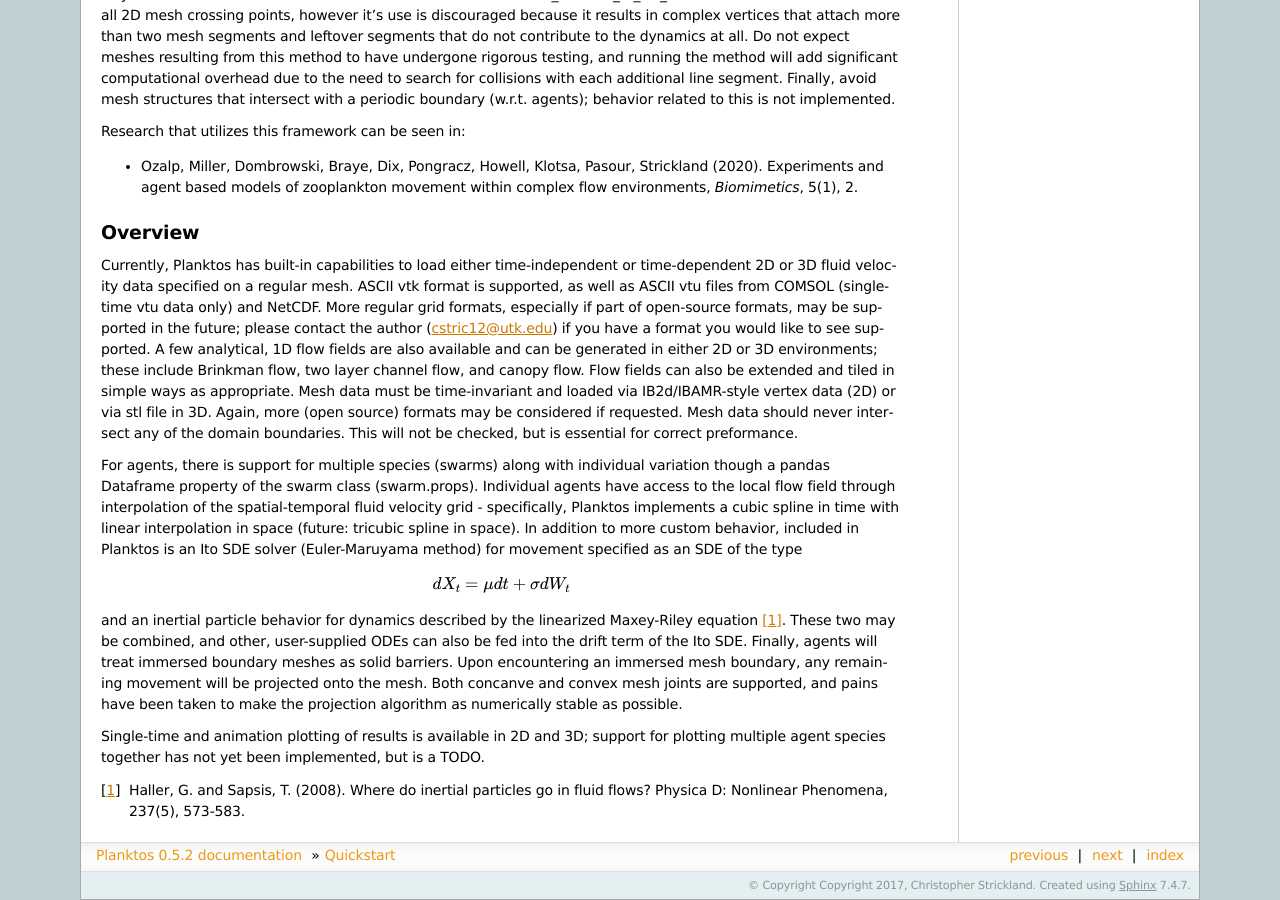
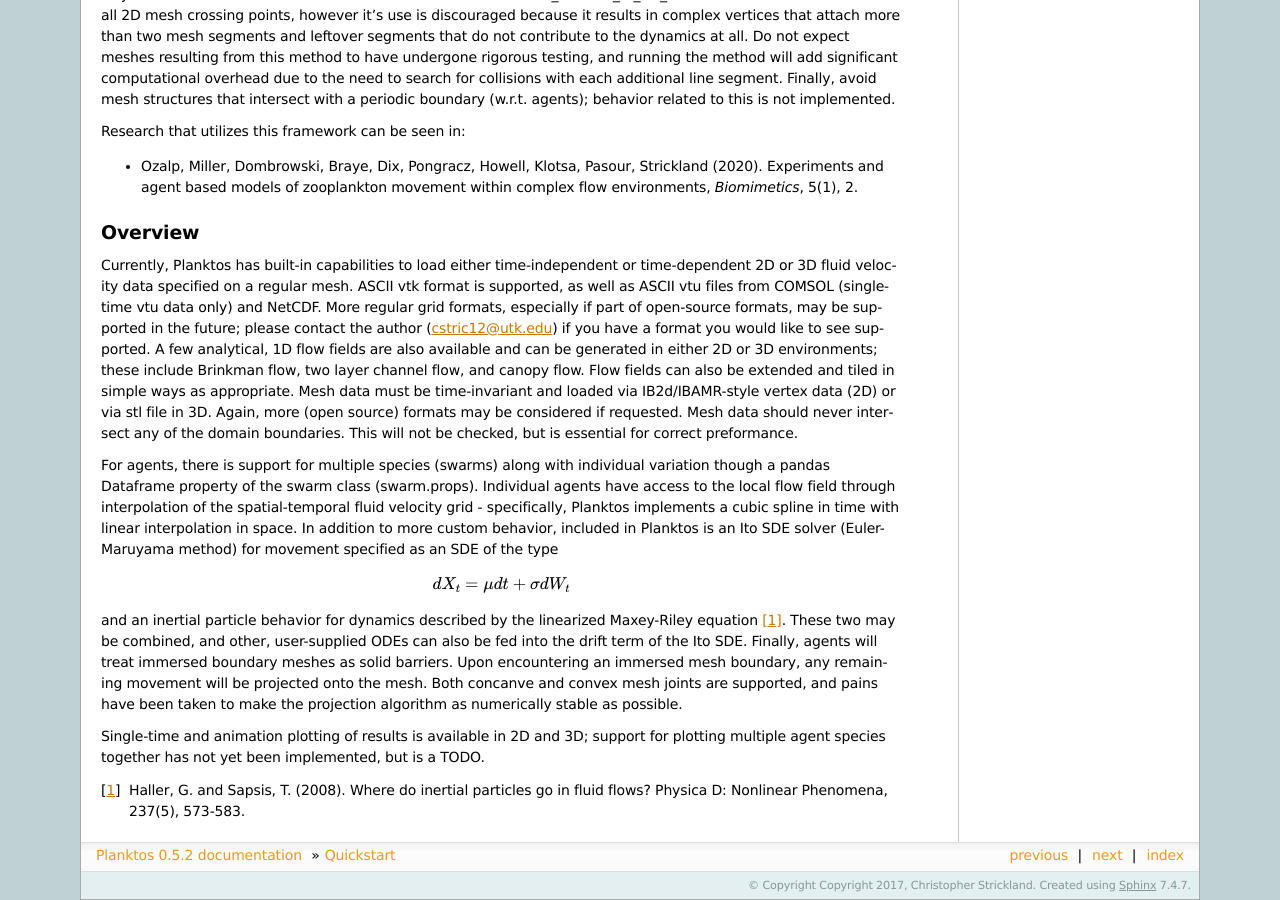
Before and after one commit to mountaindust/Planktos, a Sphinx documentation site: the page built from docs/quickstart.rst, in a window 1280 px wide and 900 px high, scrolled down 1860 px. Built offline with Sphinx 7.4.7, drawn with Linux system fonts in a browser that asks for light colours.

Commit message:
Docs update

```diff
--- a/docs/quickstart.rst
+++ b/docs/quickstart.rst
@@ -148,10 +148,9 @@
 variation though a pandas Dataframe property of the swarm class (swarm.props).
 Individual agents have access to the local flow field through interpolation of
 the spatial-temporal fluid velocity grid - specifically, Planktos implements a
-cubic spline in time with linear interpolation in space
-(future: tricubic spline in space). In addition to more custom behavior,
-included in Planktos is an Ito SDE solver (Euler-Maruyama method) for movement
-specified as an SDE of the type
+cubic spline in time with linear interpolation in space. In addition to more
+custom behavior, included in Planktos is an Ito SDE solver
+(Euler-Maruyama method) for movement specified as an SDE of the type
 
 .. math::
     dX_t = \mu dt + \sigma dW_t
```
